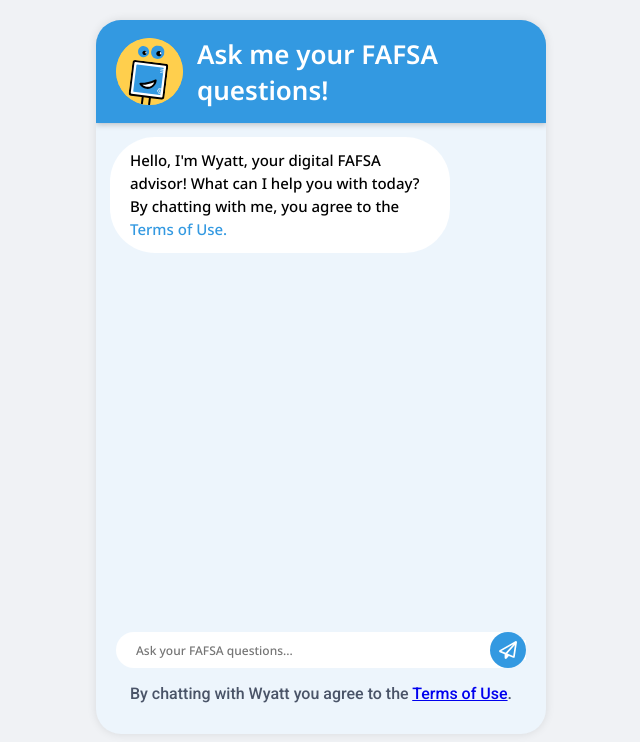
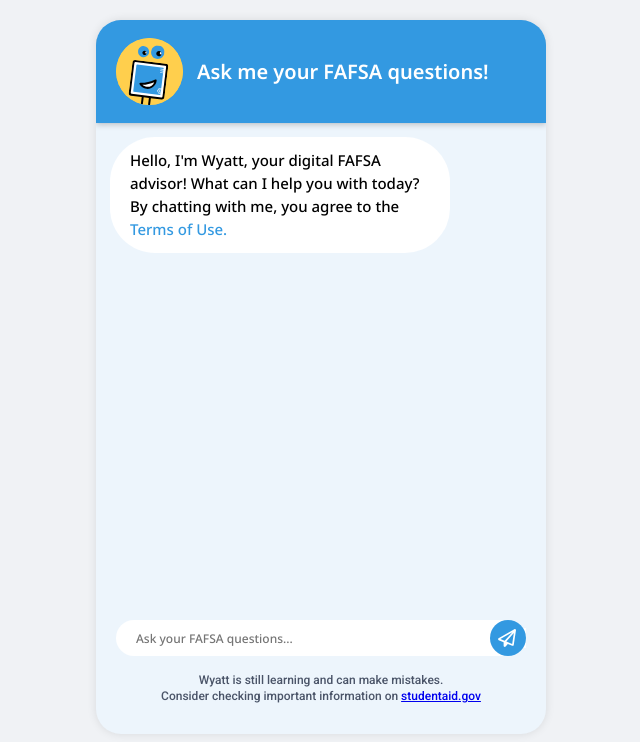
Before and after one commit to williamzebrowskI/assistant-api, a React app in the folder widget/: page / in a window 1280 px wide. Shown: the top 742 px of the page, without its empty margins (319-959 px from the left). Built offline with nearby package versions, Linux system fonts and the light colour scheme; no server answers; the HTML template or start-up script is replaced by a standard one.

Commit message:
complete styling of window UI

```diff
--- a/widget/src/Widget.js
+++ b/widget/src/Widget.js
@@ -1,132 +1,10 @@
-import React, { useState, useRef, useEffect } from 'react';
+import React from 'react';
 import './styles.css';
 
-import io from 'socket.io-client';
+import WidgetWindow from './WidgetWindow';
 
-import { setWyattCookies, getCookieValue } from '../helpers/uuidHelpers';
-
-import sendIcon from './images/send-icon.svg';
-// import wyattAvatar from './images/wyatt_chat_avatar.png'
-import wyattAvatar from './images/wyatt-chat-avatar.svg'
-
-// TODO: move all style attributes to css file
-// TODO: make TOU link dynamic
-// TODO: create unique session ID/corresponding cookie in outreach-opt-in-app to pass here and to GA4
-
-
-const Widget = ({ termsOfUseUrl, introMessage, sessionId }) => {
-    const [question, setQuestion] = useState("");
-    const [messages, setMessages] = useState([{ sender: "assistant", message: introMessage }]);
-    const [socket, setSocket] = useState({});
-    const chatBodyRef = useRef(null);
-
-    useEffect(() => {
-        setWyattCookies(); // Check this step
-
-        const newSocket = io.connect('http://localhost:8002', {
-            query: {
-                'userId': getCookieValue('BDT_ChatBot_User_UUID'),
-                'conversationId': getCookieValue('BDT_ChatBot_Conversation_UUID'),
-                'referralUrl': window.location.search,
-            }
-        });
-
-        setSocket(newSocket);
-
-        return () => {
-            newSocket.disconnect();
-        };
-    }, []);
-
-    useEffect(() => {
-        if (socket.on) {
-            socket.on('assistant_message', (data) => {
-                addMessageToChat("assistant", data.text);
-            });
-
-            return () => {
-                socket.off('assistant_message');
-            };
-        }
-    }, [socket]);
-
-    const convertImageLinksToImages = (inputText) => {
-        const replacePatternImg = /<a href="(https?:\/\/\S+\.(?:png|jpg|jpeg|gif|svg))" target="_blank">(https?:\/\/\S+\.(?:png|jpg|jpeg|gif|svg))<\/a>/gim;
-        return inputText.replace(replacePatternImg, '<a href="$1" target="_blank"><img src="$1" style="max-width:100%;height:auto;"></a>');
-    };
-
-    const handleFormSubmit = async (e) => {
-        e.preventDefault();
-
-        addMessageToChat("user", question);
-
-        socket.emit('user_message', {
-            text: question,
-            userId: getCookieValue('BDT_ChatBot_User_UUID'),
-            conversationId: getCookieValue('BDT_ChatBot_Conversation_UUID'),
-            currentPageUrl: window.location.href,
-            referralUrl: window.location.search,
-        });
-
-        setQuestion('');
-
-    };
-
-    const addMessageToChat = (sender, message) => {
-        if (sender === "assistant") {
-            message = convertImageLinksToImages(message);
-        }
-
-        setMessages((prevMessages) => [...prevMessages, { sender, message }]);
-
-        setTimeout(() => {
-            if (chatBodyRef.current) {
-                chatBodyRef.current.scrollTop = chatBodyRef.current.scrollHeight;
-            }
-        }, 0);
-    };
-
-    return (
-        <div className="chat-container">
-            <div className="chat-header">
-                <div className="chat-header__icon">
-                    <img src={wyattAvatar} />
-                </div>
-                <h2>Ask me your FAFSA questions!</h2>
-            </div>
-            <div className="chat-body" ref={chatBodyRef}>
-                {messages.map((msg, i) => (
-                    <div key={i} className={'message ' + (msg.sender === "user" ? "user-message" : "assistant-message")}>
-                        <p>{msg.message}</p>
-                    </div>
-                ))}
-            </div>
-            <div className="chat-footer">
-                <div className='chat-footer__form-container'>
-                    <form onSubmit={(e) => handleFormSubmit(e)}>
-                        <div className='chat-footer__input-wrapper'>
-                            <input
-                                type="text"
-                                value={question}
-                                onChange={(e) => setQuestion(e.target.value)}
-                                placeholder="Ask your FAFSA questions..."
-                            />
-                            <button
-                                type="submit"
-                                disabled={question.length === 0}
-                                className={question.length === 0 ? 'disabled' : ''}>
-                                <img src={sendIcon} />
-                            </button>
-                        </div>
-                    </form>
-                    {/* <button className='chat-footer__speech-to-text'></button> */}
-                </div>
-                <div className='chat-footer__tou'>
-                    <p>By chatting with Wyatt you agree to the <a href={termsOfUseUrl} target='_blank'>Terms of Use</a>.</p>
-                </div>
-            </div>
-        </div >
-    );
-};
+const Widget = ({ introMessage, sessionId }) => {
+    return <WidgetWindow introMessage={introMessage} sessionId={sessionId} />;
+}
 
 export default Widget;
--- /dev/null
+++ b/widget/src/WidgetButton.js
@@ -0,0 +1,13 @@
+import React from 'react';
+
+const WidgetButton = ({ open }) => {
+    return (
+        <button className='widget-button'>
+            <div className='widget-button__wrapper'>
+
+            </div>
+        </button>
+    )
+}
+
+export default WidgetButton;
--- /dev/null
+++ b/widget/src/WidgetWindow.js
@@ -0,0 +1,131 @@
+import React, { useState, useRef, useEffect } from 'react';
+
+import io from 'socket.io-client';
+
+import { setWyattCookies, getCookieValue } from '../helpers/uuidHelpers';
+
+import sendIcon from './images/send-icon.svg';
+import wyattAvatar from './images/wyatt-chat-avatar.svg'
+
+// TODO: move all style attributes to css file
+// TODO: make TOU link dynamic
+// TODO: create unique session ID/corresponding cookie in outreach-opt-in-app to pass here and to GA4
+
+
+const WidgetWindow = ({ introMessage, sessionId }) => {
+    const [question, setQuestion] = useState("");
+    const [messages, setMessages] = useState([{ sender: "assistant", message: introMessage }]);
+    const [socket, setSocket] = useState({});
+    const chatBodyRef = useRef(null);
+
+    useEffect(() => {
+        setWyattCookies(); // Check this step
+
+        const newSocket = io.connect('http://localhost:8002', {
+            query: {
+                'userId': getCookieValue('BDT_ChatBot_User_UUID'),
+                'conversationId': getCookieValue('BDT_ChatBot_Conversation_UUID'),
+                'referralUrl': window.location.search,
+            }
+        });
+
+        setSocket(newSocket);
+
+        return () => {
+            newSocket.disconnect();
+        };
+    }, []);
+
+    useEffect(() => {
+        if (socket.on) {
+            socket.on('assistant_message', (data) => {
+                addMessageToChat("assistant", data.text);
+            });
+
+            return () => {
+                socket.off('assistant_message');
+            };
+        }
+    }, [socket]);
+
+    const convertImageLinksToImages = (inputText) => {
+        const replacePatternImg = /<a href="(https?:\/\/\S+\.(?:png|jpg|jpeg|gif|svg))" target="_blank">(https?:\/\/\S+\.(?:png|jpg|jpeg|gif|svg))<\/a>/gim;
+        return inputText.replace(replacePatternImg, '<a href="$1" target="_blank"><img src="$1" style="max-width:100%;height:auto;"></a>');
+    };
+
+    const handleFormSubmit = async (e) => {
+        e.preventDefault();
+
+        addMessageToChat("user", question);
+
+        socket.emit('user_message', {
+            text: question,
+            userId: getCookieValue('BDT_ChatBot_User_UUID'),
+            conversationId: getCookieValue('BDT_ChatBot_Conversation_UUID'),
+            currentPageUrl: window.location.href,
+            referralUrl: window.location.search,
+        });
+
+        setQuestion('');
+
+    };
+
+    const addMessageToChat = (sender, message) => {
+        if (sender === "assistant") {
+            message = convertImageLinksToImages(message);
+        }
+
+        setMessages((prevMessages) => [...prevMessages, { sender, message }]);
+
+        setTimeout(() => {
+            if (chatBodyRef.current) {
+                chatBodyRef.current.scrollTop = chatBodyRef.current.scrollHeight;
+            }
+        }, 0);
+    };
+
+    return (
+        <div className="chat-container">
+            <div className="chat-header">
+                <div className="chat-header__icon">
+                    <img src={wyattAvatar} />
+                </div>
+                <h2>Ask me your FAFSA questions!</h2>
+            </div>
+            <div className="chat-body" ref={chatBodyRef}>
+                {messages.map((msg, i) => (
+                    <div key={i} className={'message ' + (msg.sender === "user" ? "user-message" : "assistant-message")}>
+                        <p>{msg.message}</p>
+                    </div>
+                ))}
+            </div>
+            <div className="chat-footer">
+                <div className='chat-footer__form-container'>
+                    <form onSubmit={(e) => handleFormSubmit(e)}>
+                        <div className='chat-footer__input-wrapper'>
+                            <input
+                                type="text"
+                                value={question}
+                                onChange={(e) => setQuestion(e.target.value)}
+                                placeholder="Ask your FAFSA questions..."
+                            />
+                            <button
+                                type="submit"
+                                disabled={question.length === 0}
+                                className={question.length === 0 ? 'disabled' : ''}>
+                                <img src={sendIcon} />
+                            </button>
+                        </div>
+                    </form>
+                    {/* <button className='chat-footer__speech-to-text'></button> */}
+                </div>
+                <div className='chat-footer__tou'>
+                    <p>Wyatt is still learning and can make mistakes.</p>
+                    <p>Consider checking important information on <a href='https://studentaid.gov/' target='_blank'>studentaid.gov</a></p>
+                </div>
+            </div>
+        </div>
+    );
+};
+
+export default WidgetWindow;
--- a/widget/src/index.js
+++ b/widget/src/index.js
@@ -1 +1,4 @@
 export { default as Widget } from './Widget';
+
+export { default as WidgetButton } from './WidgetButton';
+export { default as WidgetWindow } from './WidgetWindow';
--- a/widget/src/styles.css
+++ b/widget/src/styles.css
@@ -31,7 +31,8 @@
 
 .chat-header h2 {
     font-family: "NotoSans-SemiBold", "Noto Sans", sans-serif;
-    font-size: 26px;
+    font-size: 20px;
+    line-height: 52px;
     font-weight: 600;
     margin: 0;
 }
@@ -146,8 +147,6 @@
 }
 
 .chat-footer button.disabled {
-    width: 36px;
-    height: 36px;
     border-radius: 50%;
     background-color: #3399E1;
     outline: none;
@@ -156,8 +155,8 @@
 }
 
 .chat-footer__input-wrapper button {
-    width: 48px;
-    height: 48px;
+    width: 36px;
+    height: 36px;
     border-radius: 50%;
     background-color: #3399E1;
     outline: none;
@@ -174,20 +173,24 @@
     justify-content: center;
 }
 
-.chat-footer__input-wrapper button svg {
+.chat-footer__input-wrapper button img {
     width: 18px;
     height: 18px;
     position: relative;
-    right: 5px;
+    right: 1px;
 }
 
 .chat-footer__tou {
     text-align: center;
     color: #4A5468;
     font-family: "Roboto", "Noto Sans", sans-serif;
-    font-size: 16px;
+    font-size: 12px;
+    line-height: 16px;
     font-weight: 500;
-    letter-spacing: 0px;
-    text-align: center;
-    line-height: 20px;
+    margin-top: 16px;
+    margin-bottom: 16px;
 }
+
+.chat-footer__tou p {
+    margin: 0;
+}
```
